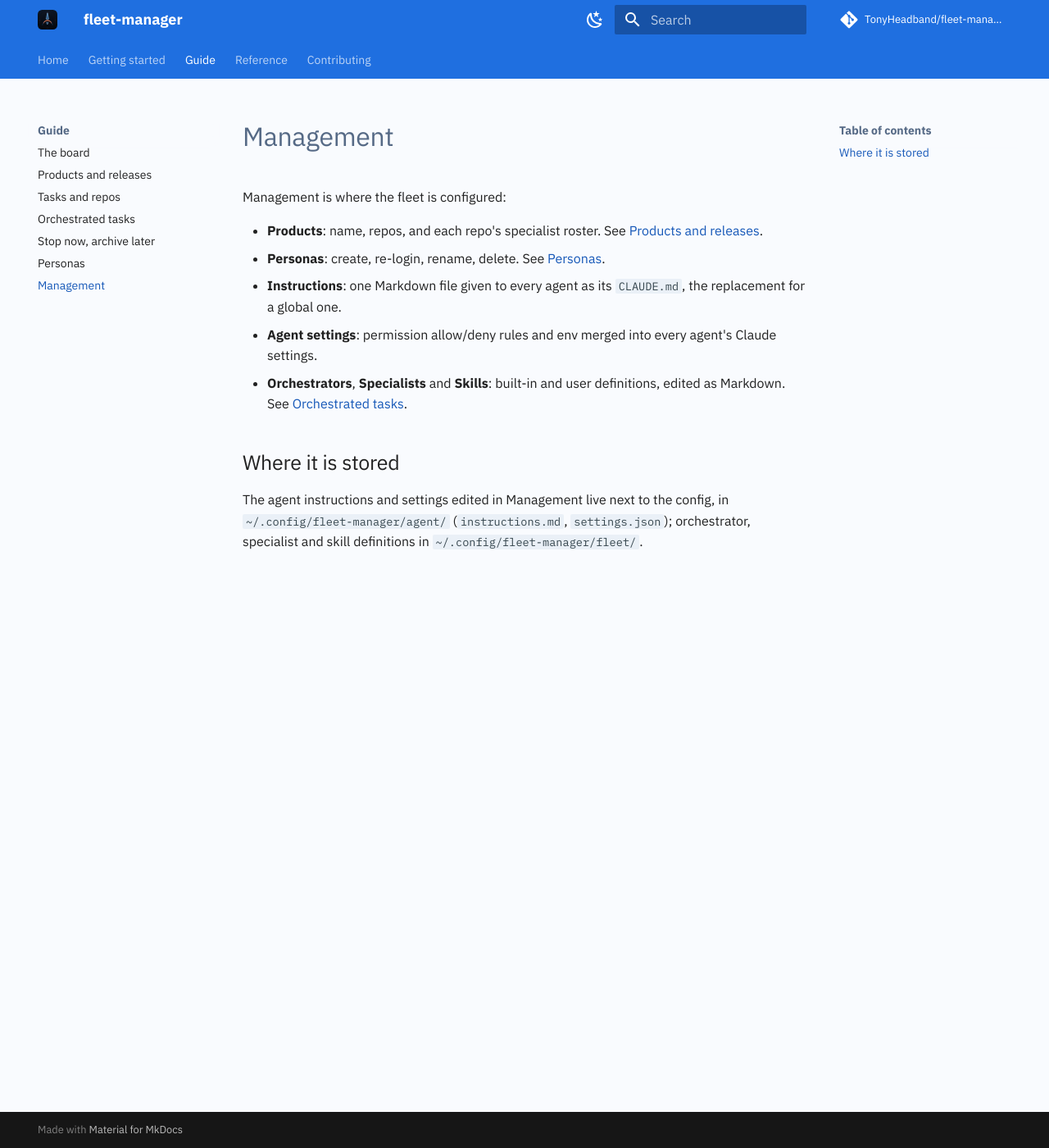
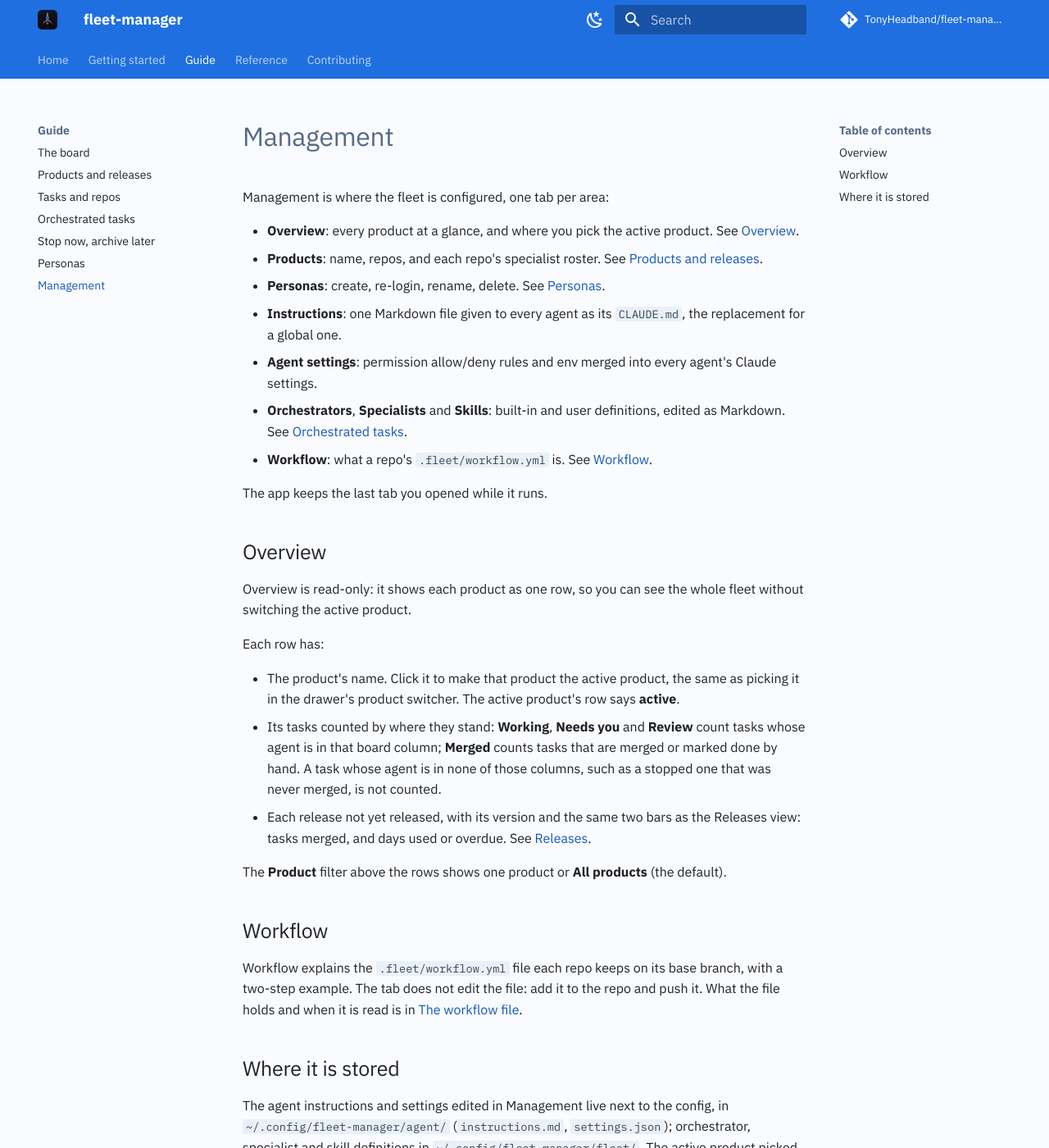
Before and after one commit to TonyHeadband/fleet-manager, an MkDocs documentation site: the page built from docs/guide/management.md, in a window 1280 px wide and 1400 px high. Shown: the whole window at 82% size. Built offline with MkDocs 1.6.1 and Material for MkDocs 9.7.7, drawn with Linux system fonts in a browser that asks for light colours; comment, search, counter and statistics services are not loaded; some of the changed text lies outside the part shown.

Commit message:
docs: document Management Overview and Workflow
Co-Authored-By: Claude Opus 5.5 <noreply@anthropic.com>

```diff
--- a/docs/guide/management.md
+++ b/docs/guide/management.md
@@ -1,7 +1,8 @@
 # Management
 
-Management is where the fleet is configured:
+Management is where the fleet is configured, one tab per area:
 
+- **Overview**: every product at a glance, and where you pick the active product. See [Overview](#overview).
 - **Products**: name, repos, and each repo's specialist roster. See
   [Products and releases](products-and-releases.md).
 - **Personas**: create, re-login, rename, delete. See [Personas](personas.md).
@@ -9,9 +10,36 @@ Management is where the fleet is configured:
 - **Agent settings**: permission allow/deny rules and env merged into every agent's Claude settings.
 - **Orchestrators**, **Specialists** and **Skills**: built-in and user definitions, edited as Markdown. See
   [Orchestrated tasks](orchestrated-tasks.md).
+- **Workflow**: what a repo's `.fleet/workflow.yml` is. See [Workflow](#workflow).
+
+The app keeps the last tab you opened while it runs.
+
+## Overview
+
+Overview is read-only: it shows each product as one row, so you can see the whole fleet without switching the active
+product.
+
+Each row has:
+
+- The product's name. Click it to make that product the active product, the same as picking it in the drawer's
+  product switcher. The active product's row says **active**.
+- Its tasks counted by where they stand: **Working**, **Needs you** and **Review** count tasks whose agent is in
+  that board column; **Merged** counts tasks that are merged or marked done by hand. A task whose agent is in none
+  of those columns, such as a stopped one that was never merged, is not counted.
+- Each release not yet released, with its version and the same two bars as the Releases view: tasks merged, and
+  days used or overdue. See [Releases](products-and-releases.md#releases).
+
+The **Product** filter above the rows shows one product or **All products** (the default).
+
+## Workflow
+
+Workflow explains the `.fleet/workflow.yml` file each repo keeps on its base branch, with a two-step example. The
+tab does not edit the file: add it to the repo and push it. What the file holds and when it is read is in
+[The workflow file](orchestrated-tasks.md#the-workflow-file).
 
 ## Where it is stored
 
 The agent instructions and settings edited in Management live next to the config, in
 `~/.config/fleet-manager/agent/` (`instructions.md`, `settings.json`); orchestrator, specialist and skill
-definitions in `~/.config/fleet-manager/fleet/`.
+definitions in `~/.config/fleet-manager/fleet/`. The active product picked on Overview is saved as
+`active_product` in `~/.config/fleet-manager/gui.toml`.
```
